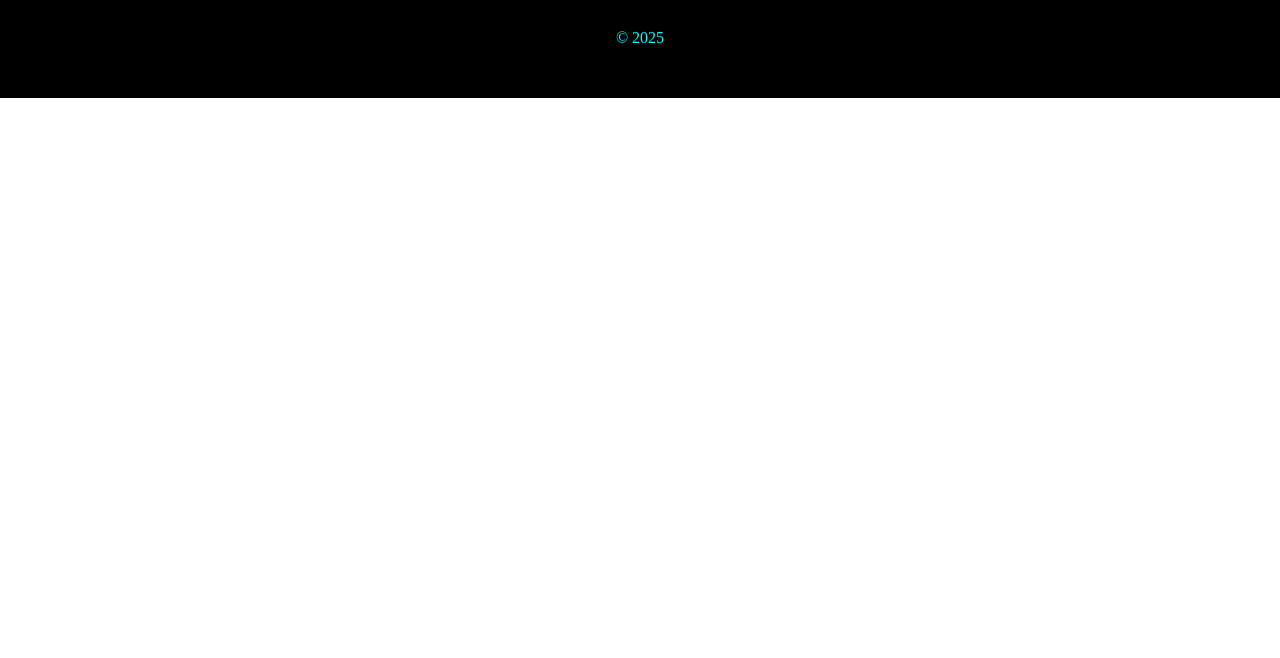
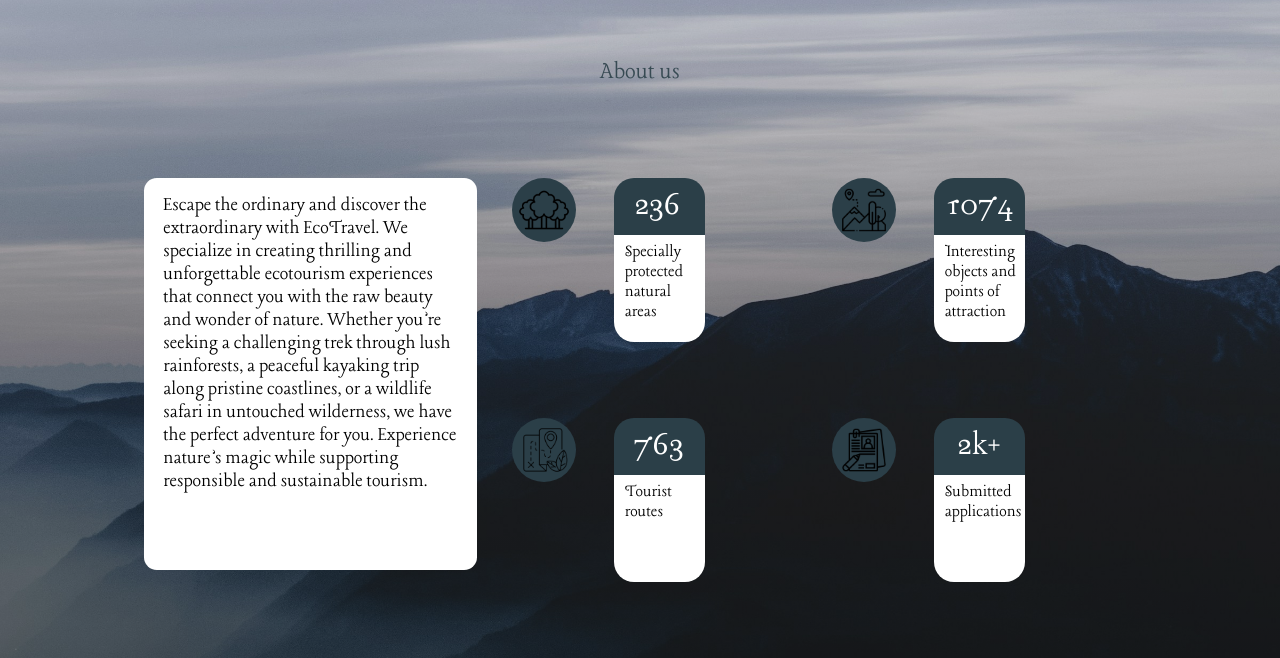
Before and after one commit to vectariano/EcoTravel, a plain HTML site: page webdesign/index.html in a window 1280 px wide. Shown: the part 822-1480 px from the top of the page. Before the commit the page ends 920 px from the top, so only its background shows below. Drawn offline with Linux system fonts and the light colour scheme.

Commit message:
Added second section

```diff
--- a/webdesign/index.html
+++ b/webdesign/index.html
@@ -121,10 +121,11 @@
                 <input type="checkbox" id="menu-toggle">
                 <label for="menu-toggle" class="toggle">
                     <span class="choose_a_tour"
-                    style="
-                    font-size: 1.5vw;">Choose a tour</span>
-                    <span class="close" style="
-                    font-size: 1.5vw;">Close</span>
+                        style="
+                        font-size: 1.5vw;">Choose a tour</span>
+                        <span class="close" style="
+                        font-size: 1.5vw;">Close
+                    </span>
                 </label>
 
                 <!--Круг по центру-->
@@ -252,6 +253,100 @@
                     </ul>
                 </div>
             </section>
+
+            <section class="second-section">
+
+                <h1 class="about-title">About us</h1>
+
+                <div class="info-container">
+                 <p class="info-font">Escape the ordinary and discover the extraordinary with EcoTravel.
+                     We specialize in creating thrilling and unforgettable ecotourism
+                     experiences that connect you with the raw beauty and wonder of nature.
+                     Whether you’re seeking a challenging trek through lush rainforests,
+                     a peaceful kayaking trip along pristine coastlines, or
+                     a wildlife safari in untouched wilderness, we have the perfect adventure for you.
+                     Experience nature’s magic while supporting responsible and sustainable tourism.</p>
+                </div>
+
+                <!-- Блоки с информацией -->
+                <div class="about-circle" style="
+                top: 25vh;
+                left: 40vw;">
+                     <img src="img/image (2).png"
+                     style="
+                     height: 4vw;
+                     width: 4vw;">
+                </div>
+
+                <div class="about-rect" style="
+                top: 25vh;
+                left: 48vw">
+                     <p class="about-font-d" style="
+                         left: 1.6vw;
+                         top: 1vh;
+                         ">236</p>
+                     <p class="about-font-l" style="
+                     top: 8vh;">Specially protected natural areas</p>
+                </div>
+
+                <div class="about-circle" style="
+                top: 25vh;
+                left: 65vw;">
+                     <img src="img/image.png" style="
+                     height: 3.4vw;
+                     width: 3.4vw;">
+                </div>
+
+                <div class="about-rect" style="
+                top: 25vh;
+                left: 73vw;">
+                     <p class="about-font-d" style="
+                         left: 0.9vw;
+                         top: 1vh;"
+                     >1074</p>
+                     <p class="about-font-l" style="
+                     top: 8vh;">Interesting objects and points of attraction</p>
+                </div>
+
+                <div class="about-circle" style="
+                top: 55vh;
+                left: 40vw;">
+                     <img src="img/image (3).png"
+                     style="
+                     height: 5vw;
+                     width: 5vw;">
+                </div>
+
+                <div class="about-rect" style="
+                top: 55vh;
+                left: 48vw;">
+                     <p class="about-font-d" style="
+                         left: 1.5vw;
+                         top: 1vh;
+                         ">763</p>
+                     <p class="about-font-l" style="
+                     top: 8vh;">Tourist routes</p>
+                </div>
+
+                <div class="about-circle" style="
+                top: 55vh;
+                left: 65vw;">
+                     <img src="img/image (1).png" style="
+                     height: 3.4vw;
+                     width: 3.4vw;">
+                </div>
+
+                <div class="about-rect" style="
+                top: 55vh;
+                left: 73vw;">
+                     <p class="about-font-d" style="
+                         left: 1.8vw;
+                         top: 1vh;"
+                     >2k+</p>
+                     <p class="about-font-l" style="
+                     top: 8vh;">Submitted applications</p>
+                </div>
+             </section>
         </main>
 
         <footer>
--- a/webdesign/style.css
+++ b/webdesign/style.css
@@ -45,7 +45,7 @@ h3 {
     background-color: rgba(217, 217, 217, 255);
     border-radius: 50%;
     border: none;
-    position: fixed;
+    position: absolute;
     transform: translate(-50%, -50%);
     aspect-ratio: 1 / 1;
     display: flex;
@@ -292,33 +292,36 @@ input:checked ~ .bigcircle, input:checked ~ .h2 {
 .about-title {
     position: relative;
     transform: translate(-50%);
-    top: 5%;
-    left: 50%;
+    top: 10vh;
+    left: 50vw;
     color: #374a53;
 
 }
 
 .info-container {
     position: relative;
-    top: 20%;
-    left: 5%;
+    top: 25vh;
+    left: 5vw;
     background-color: white;
-    height: 520px;
-    width: 420px;
-    border-radius: 15px;
+    height: 46vh;
+    width: 23vw;
+    border-radius: 1vw;
     justify-content: center;
-    padding-left: 30px;
-    padding-right: 30px;
+    padding-top: 2vh;
+    padding-left: 1.5vw;
+    padding-right: 1.5vw;
+    padding-bottom: 1vh;
 }
 
 .info-font {
     font-family: 'Lancelot';
-    font-size: 30px;
+    font-size: 1.6vw;
+    font-weight: 100;
 }
 
 .about-circle {
-    height: 100px;
-    width: 100px;
+    height: 5vw;
+    width: 5vw;
     background-color: #2b3f48;
     border-radius: 50%;
     border: none;
@@ -329,14 +332,14 @@ input:checked ~ .bigcircle, input:checked ~ .h2 {
 }
 
 .about-rect {
-    height: 220px;
-    width: 120px;
+    height: 18vh;
+    width: 5.5vw;
     background: linear-gradient(to bottom ,
     #2b3f48 0%,
     #2b3f48 35%,
     white 35%,
     white 100%);
-    padding: 15px;
+    padding: 0.8vw;
     position: absolute;
     border-radius: 20px;
     justify-content: center;
@@ -345,7 +348,7 @@ input:checked ~ .bigcircle, input:checked ~ .h2 {
 .about-font-d {
     position: absolute;
     font-family: 'Lancelot';
-    font-size: 60px;
+    font-size: 2.8vw;
     color: white;
     z-index: 1;
 }
@@ -355,5 +358,5 @@ input:checked ~ .bigcircle, input:checked ~ .h2 {
     position: absolute;
 
     font-family: 'Lancelot';
-    font-size: 30px;
+    font-size: 1.4vw;
 }
```
